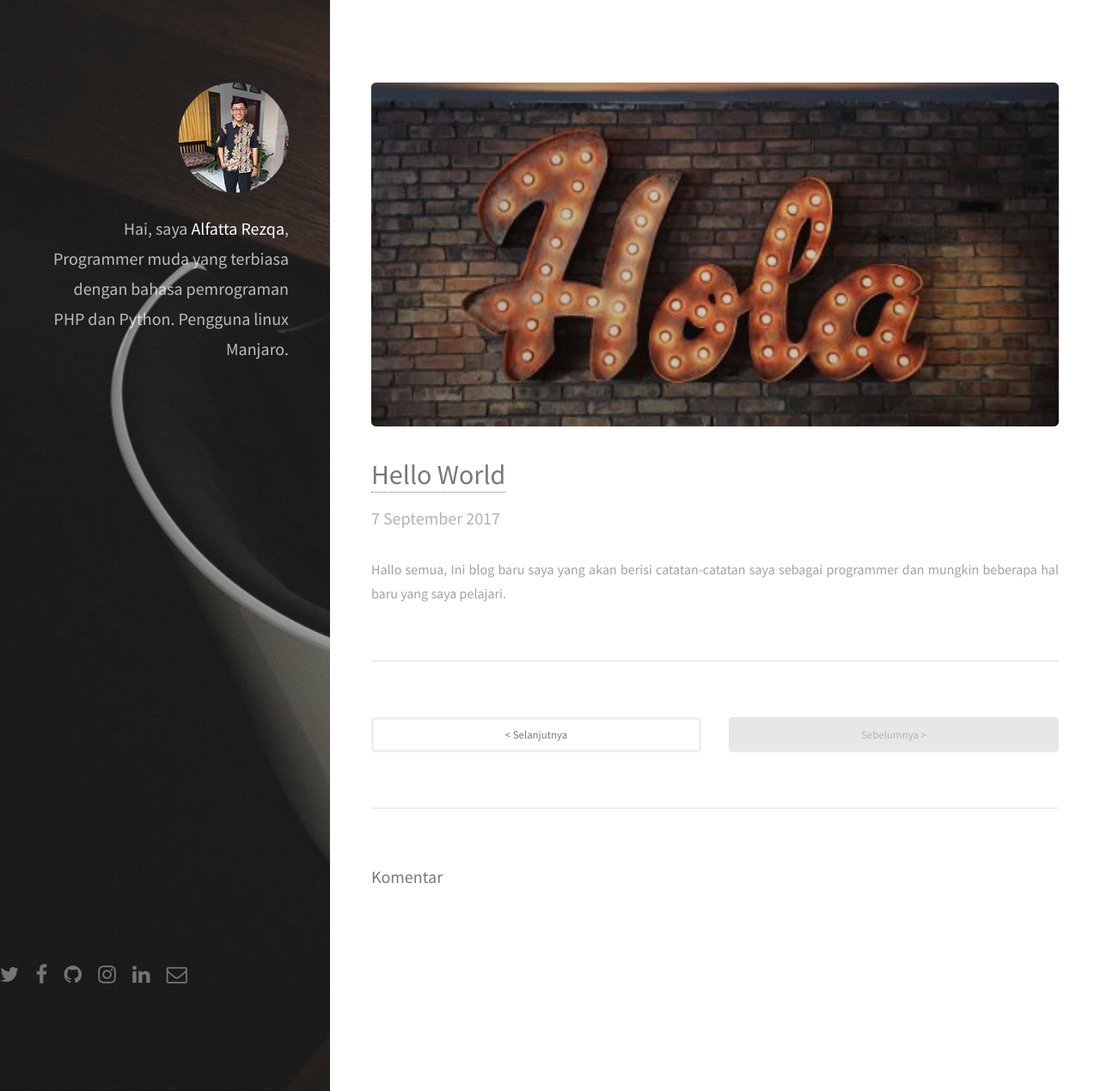
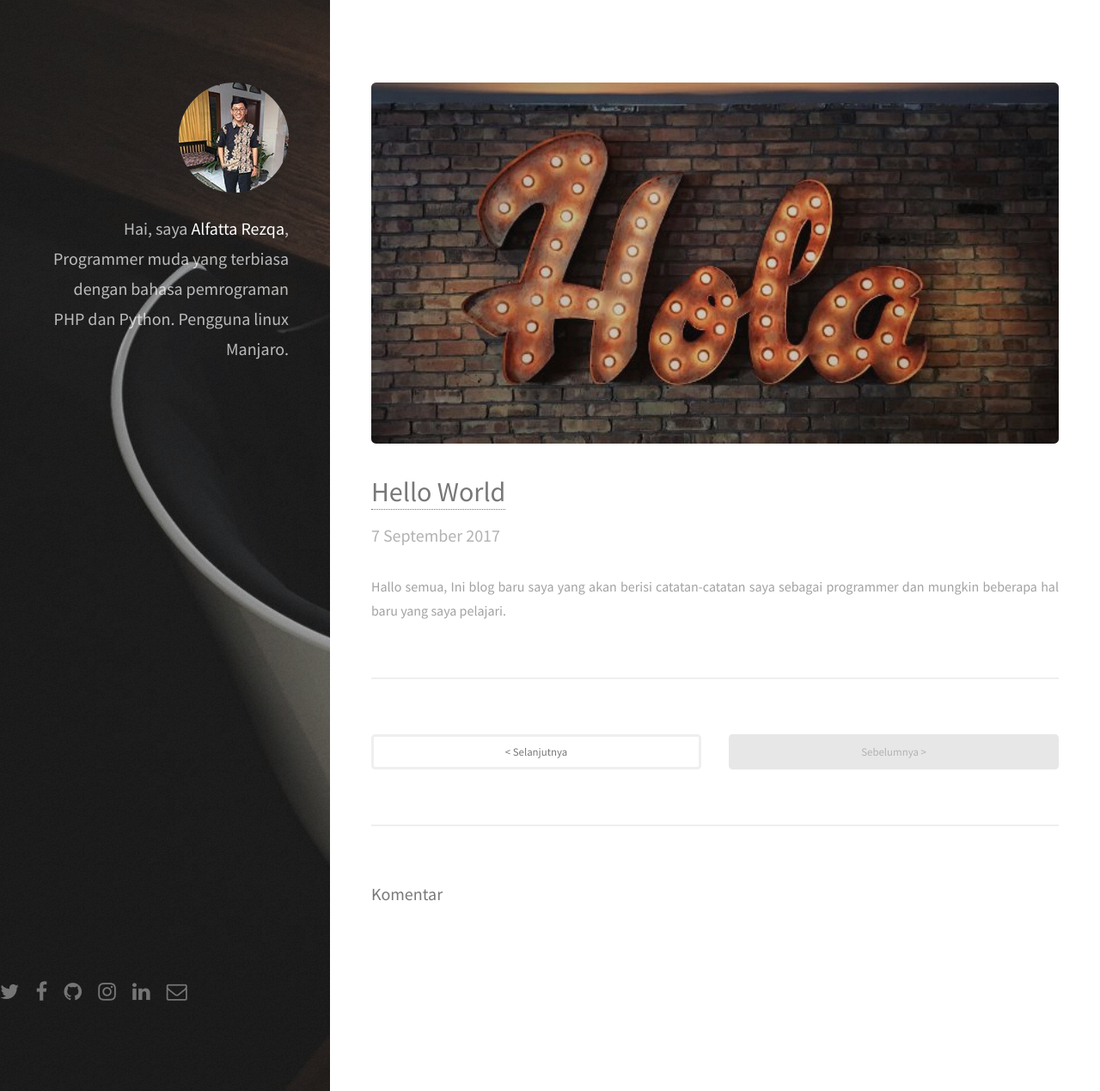
Before and after one commit to alfatta/PersonalWebsite, a Jekyll site: the page built from _posts/2017-09-07-hello-world.md, in a window 1280 px wide and 1269 px high. Shown: the whole window at 86% size. Built offline with Jekyll 4.4.1, drawn with Linux system fonts in a browser that asks for light colours; nearby versions of some CDN libraries; comment, search, counter and statistics services are not loaded.

Commit message:
Fix path and image size

```diff
--- a/_layouts/default.html
+++ b/_layouts/default.html
@@ -6,7 +6,7 @@
             <section id="one">
                 <div class="12u$">
                     <span class="image fit">
-                        <img src="{{ site.url }}/image/{{ page.image }}-tw.jpeg" alt="">
+                        <img src="{{ site.url }}/image/{{ page.image }}-og.jpeg" alt="">
                     </span>
                 </div>
                 <header class="major">
```
Also changed, not shown: assets/css/images/overlay.png (deleted), assets/css/main.min.css.
